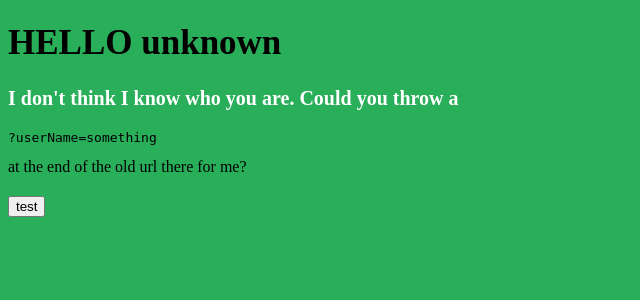
After one commit to rijulm/5117-Code, a Flask app: page /hi in a window 1280 px wide. The commit adds this page. Shown: the top 300 px of the page, without its empty margins (0-640 px from the left). Run offline with Flask 2, Linux system fonts and the light colour scheme.

Commit message:
push for today

```diff
--- a/Session1/index.html
+++ b/Session1/index.html
@@ -11,6 +11,5 @@
                <p>My name is Rijul.
                </p>
                <li>Hey whats up</li>
-               <li>Katie is a very beautuful lady</li>
      </body>
 </html>
--- a/Session3/server.py
+++ b/Session3/server.py
@@ -1,7 +1,13 @@
-from flask import Flask
+from flask import Flask, request, render_template
 
 app = Flask(__name__)
 
 @app.route("/")
 def hello_world():
     return "<p>Hello, World!</p>"
+
+
+@app.route('/hi', methods=['GET'])
+def hi():
+  user_name = request.args.get("userName", "unknown")
+  return render_template('main.html', user=user_name)
--- a/Session3/static/style.css
+++ b/Session3/static/style.css
@@ -1,3 +1,17 @@
+/* css file with adding different colours and     */
+h1 {
+     color: #000000;
+     font-size: 35px;
+     font-weight: bold;
+ }
+
+p {
+    color: #ffffff;
+    font-size: 20px;
+    font-weight: bold;
+}
+
+/* page background colour */
 body {
-     background-color: aqua;
+    background-color: #29ae59;
 }
--- /dev/null
+++ b/Session3/templates/main.html
@@ -0,0 +1,20 @@
+<!doctype html>
+
+<html lang="en">
+<head>
+  <meta charset="utf-8">
+
+  <title>Chelsea Fan Club</title>
+  <link rel="stylesheet" href="/static/style.css">
+  <!-- <script src="static/main.js"></script> -->
+</head>
+
+<body>
+  <h1>HELLO {{user}}</h1>
+  {% if user == "unknown" %}
+  <p> I don't think I know who you are. Could you throw a <pre>?userName=something</pre> at the end of the old url there for me? </p>
+  {% endif %}
+  <button id="tester">test</button>
+
+</body>
+</html>
```
Also changed, not shown: 2 other files.
